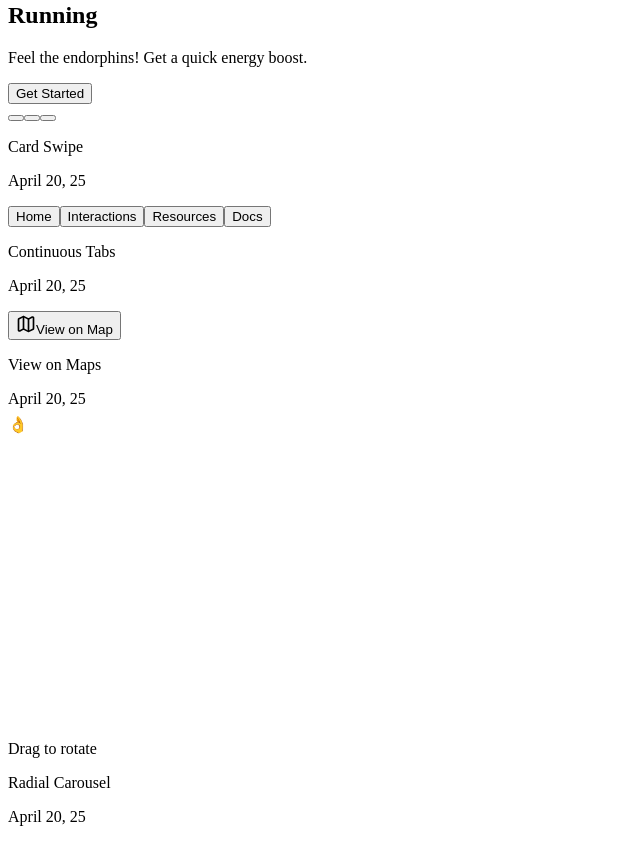
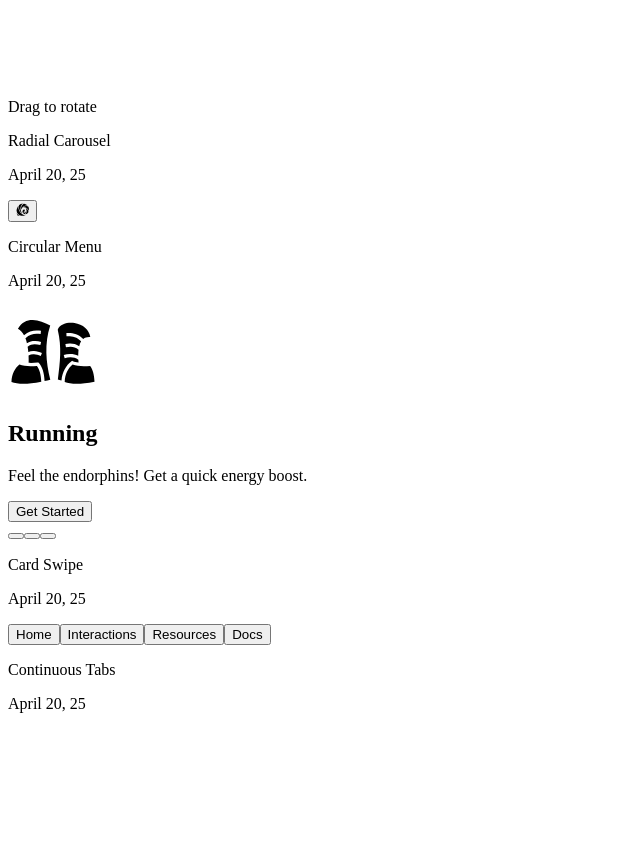
Before and after one commit to LuckyGoyal039/UIForge, a Next.js app: page /UiElement in a window 1280 px wide. Shown: the part 2840-3682 px from the top of the page, without its empty margins (0-640 px from the left). After the commit the page ends 3569 px from the top, so only its background shows below. Built offline with nearby package versions, Linux system fonts and the light colour scheme.

Commit message:
fix ts errors and remove view map

```diff
--- a/src/pages/UiElement/index.tsx
+++ b/src/pages/UiElement/index.tsx
@@ -26,6 +26,11 @@ const ElementList = [
         component: <CashDisclosure />
     },
     {
+        id: 8,
+        name: "Radial Carousel",
+        component: <RadialCarousel/>
+    },
+    {
         id: 4,
         name: "Circular Menu",
         component: <CircularMenuPage />
@@ -40,16 +45,11 @@ const ElementList = [
         name: "Continuous Tabs",
         component: <ContinuousTab/>
     },
-    {
-        id: 7,
-        name: "View on Maps",
-        component: <ViewMap/>
-    },
-    {
-        id: 8,
-        name: "Radial Carousel",
-        component: <RadialCarousel/>
-    },
+    // {
+    //     id: 7,
+    //     name: "View on Maps",
+    //     component: <ViewMap/>
+    // },
 
 
 ]
--- a/src/ui/RadialCarousel/index.tsx
+++ b/src/ui/RadialCarousel/index.tsx
@@ -16,6 +16,13 @@ const itemList = [
     { id: 9, emoji: '🤔', name: 'Thinking', color: 'bg-indigo-100' },
 ];
 
+interface Item {
+    id: string | number;
+    emoji: string,
+    name: string,
+    color: string
+}
+
 export default function RadialCarousel() {
     const radius = 150;
     const rotate = useMotionValue(0);
@@ -28,7 +35,7 @@ export default function RadialCarousel() {
     const hasMoved = useRef(false);
 
     const [isUserDragging, setIsUserDragging] = useState(false);
-    const [selectedItem, setSelectedItem] = useState<any>(null);
+    const [selectedItem, setSelectedItem] = useState<Item | null>(null);
 
     const rotationSpeedFactor = 2; // Reduced for smoother interaction
 
```
